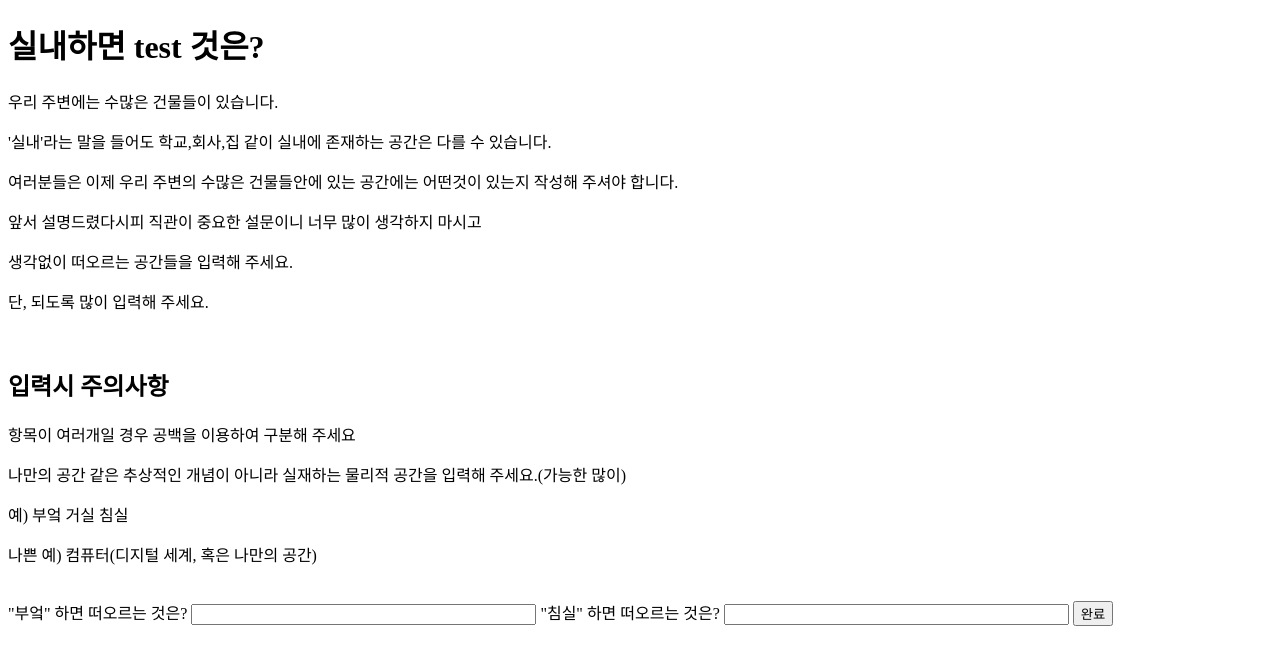
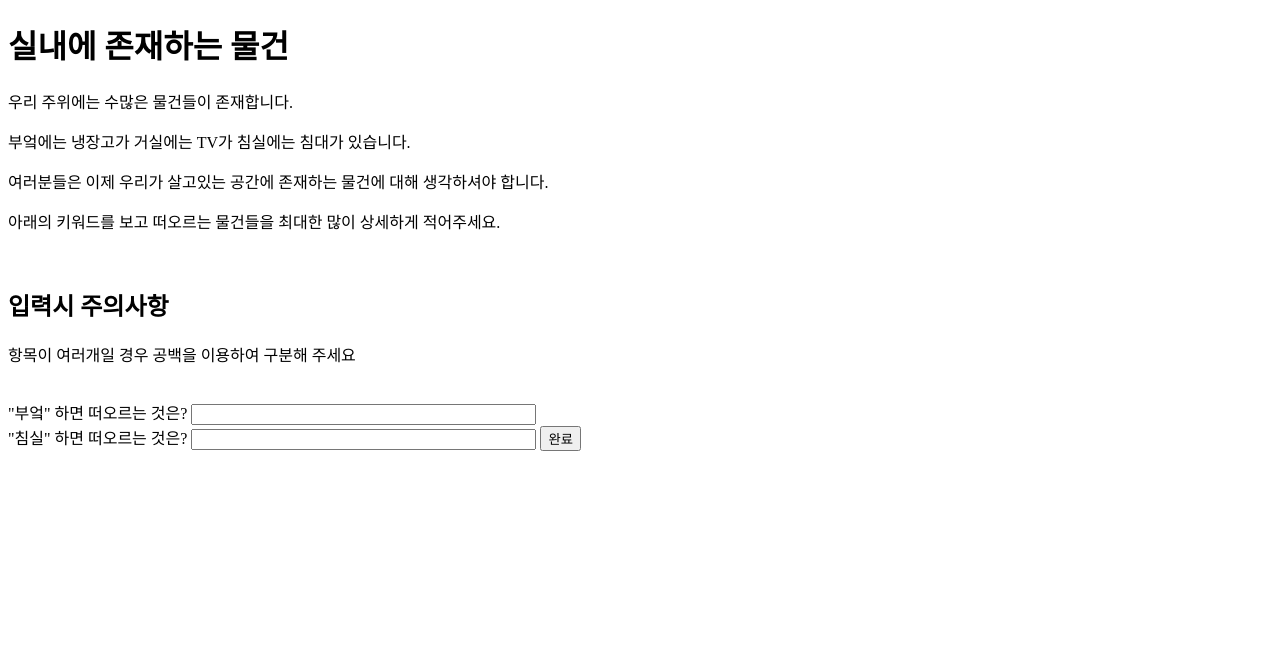
Before and after one commit to eddie94/web, a Django app: page /polls/first_page/ in a window 1280 px wide. Shown: the top 665 px of the page. Run offline with Django 3.2, Linux system fonts and the light colour scheme.

Commit message:
input form fixed

```diff
--- a/polls/models.py
+++ b/polls/models.py
@@ -22,4 +22,4 @@ class Questionaire(models.Model):
     things=models.CharField(max_length=200)
 
     def __str__(self):
-        return f"{self.locations} : {self.things}"
+        return "{locations} : {things}".format(self.locations, self.things)
--- a/polls/views.py
+++ b/polls/views.py
@@ -15,13 +15,13 @@ def Location(request):
     received_locations=[]
 
     data = {
-        'locations' : [],
+        'locations' : ["kitchen","bedroom"],
         'things' : []
     }
 
-    if (request.GET.get('locations')):
-        received_locations = request.GET.get('locations')
-        data['locations'] = received_locations.split()
+    # if (request.GET.get('locations')):
+    #     received_locations = request.GET.get('locations')
+    #     data['locations'] = received_locations.split()
 
     if request.POST.getlist('things'):
         filename = ''
--- a/templates/Location.html
+++ b/templates/Location.html
@@ -7,52 +7,24 @@
     </head>
 
     <body>
-        <h1>실내하면 test 것은?</h1>
-        <p>우리 주변에는 수많은 건물들이 있습니다.</p>
-        <p>'실내'라는 말을 들어도 학교,회사,집 같이 실내에 존재하는 공간은 다를 수 있습니다.</p>
-        <p>여러분들은 이제 우리 주변의 수많은 건물들안에 있는 공간에는 어떤것이 있는지 작성해 주셔야 합니다.</p>
-        <p>앞서 설명드렸다시피 직관이 중요한 설문이니 너무 많이 생각하지 마시고</p>
-        <p>생각없이 떠오르는 공간들을 입력해 주세요.</p>
-        <p>단, 되도록 많이 입력해 주세요.</p>
+        <h1>실내에 존재하는 물건</h1>
+        <p>우리 주위에는 수많은 물건들이 존재합니다.</p>
+        <p>부엌에는 냉장고가 거실에는 TV가 침실에는 침대가 있습니다.</p>
+        <p>여러분들은 이제 우리가 살고있는 공간에 존재하는 물건에 대해 생각하셔야 합니다.</p>
+        <p>아래의 키워드를 보고 떠오르는 물건들을 최대한 많이 상세하게 적어주세요.</p>
 
         <br>
         <h2>입력시 주의사항</h2>
         <p>항목이 여러개일 경우 공백을 이용하여 구분해 주세요</p>
-        <p>나만의 공간 같은 추상적인 개념이 아니라 실재하는 물리적 공간을 입력해 주세요.(가능한 많이)</p>
-        <p>예) 부엌 거실 침실</p>
-        <p>나쁜 예) 컴퓨터(디지털 세계, 혹은 나만의 공간)</p>
         <br>
 
         <form action="" method="POST">
-            <label> "부엌" 하면 떠오르는 것은? <input type="text" size="40" name="kitchen"></label>
-            <label> "침실" 하면 떠오르는 것은? <input type="text" size="40" name="bedroom"></label>
+            {%csrf_token%}
+            <label> "부엌" 하면 떠오르는 것은? <input type="text" size="40" name="things"></label>
+            <br>
+            <label> "침실" 하면 떠오르는 것은? <input type="text" size="40" name="things"></label>
             <input type="submit" value="완료">
         </form>
 
-        <br>
-
-        {%if locations%}
-            <h1>그 공간에서 떠오르는 물건은?</h1>
-            <p>우리 방을 생각해 보면 수많은 물건들이 있습니다.</p>
-            <p>위에서 입력했던 공간 안에는 어떤 물건이 있을지 생각해 보세요.</p>
-            <p>이 항목도 마찬가지로 직관이 중요하기 때문에 깊이 생각하지 마시고 떠오르는 대로 입력해주세요.</p>
-
-            <br>
-
-            <h2>입력시 주의사항</h2>
-            <p>앞선 상황과 마찬가지로 항목이 여러개일 경우 공백으로 구분해 주세요.</p>
-            <p>가능한 많이 입력해 주세요</p>
-            <p>예) 부엌 하면 떠오르는 것은? 의 답변으로 : 식칼 냉장고 전자레인지</p>
-            <form method="POST">
-                {%csrf_token%}
-                {%for location in locations%}
-                    {{location}}하면 생각나는 것은?<input type="text" size="40" name="things"><br>
-                {%endfor%}
-                <input type="submit" value="완료">
-            </form>
-        {%endif%}
-
-        <br><br><br><br><br><br><br><br>
-
     </body>
 </html>
```
